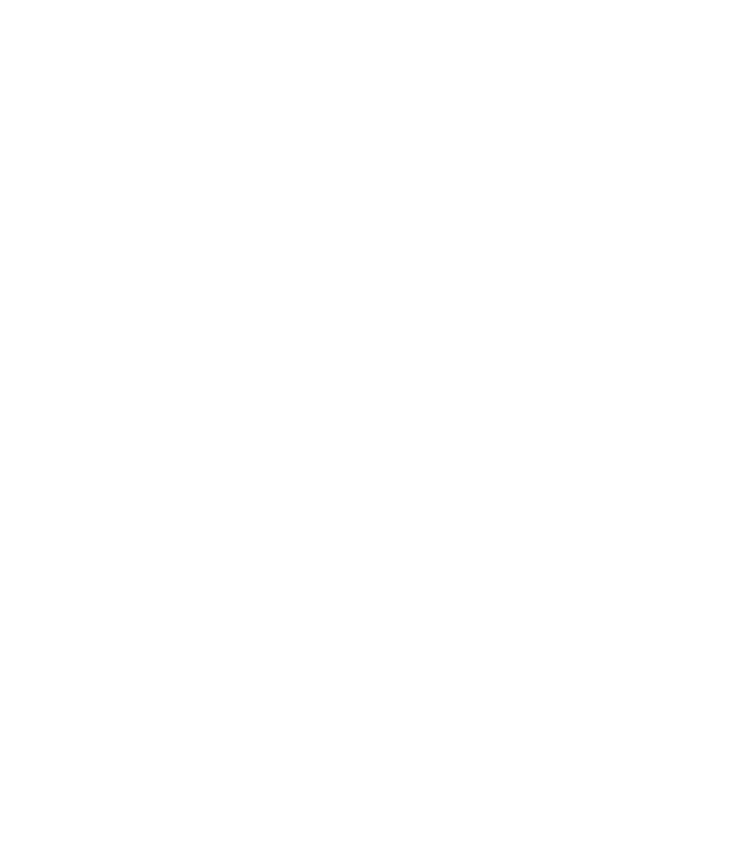
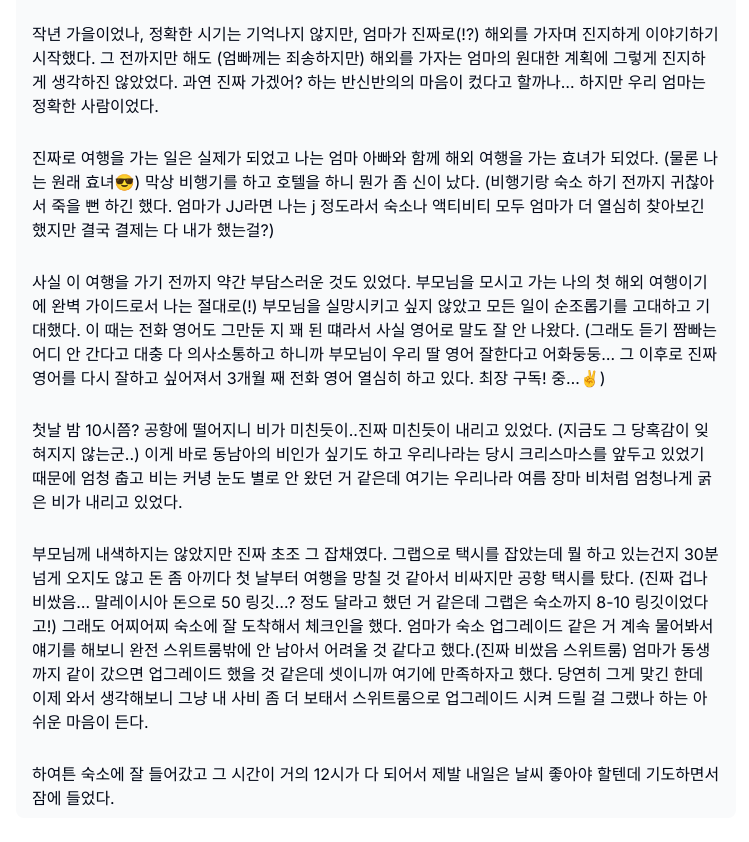
Before and after one commit to SUPINKIM/travle-blog, a Next.js app: page /posts/1 in a window 1280 px wide. Shown: the part 300-1142 px from the top of the page, without its empty margins (264-1013 px from the left). Before the commit the page ends 800 px from the top, so only its background shows below. Built offline with nearby package versions, Linux system fonts and the light colour scheme.

Commit message:
feat: 코타키나발루 1편 상세 내용 추가

```diff
--- a/public/posts/detail/kota-kinabalu.json
+++ b/public/posts/detail/kota-kinabalu.json
@@ -1,10 +1,35 @@
 {
   "title": "코타키나발루 여행기 - 그 첫번째 이야기",
   "summary": "부모님과 함께 한 첫 번째 여행은 과연? 무사히 한국에 귀국할 수 있었을까?",
+  "date": "2023-12-19 ~ 2023-12-23",
   "contents": [
     {
       "image": "",
       "texts": "서론. 우리 가족은 함께 여행을 가거나 공동의 목돈이 들어가는 경우를 대비해 모임 통장을 하고 있다. 한 달에 10만원씩 저금을 하고 있으며 여전히 그 모임통장은 유효하다."
+    },
+    {
+      "image": "",
+      "texts": "작년 가을이었나, 정확한 시기는 기억나지 않지만, 엄마가 진짜로(!?) 해외를 가자며 진지하게 이야기하기 시작했다. 그 전까지만 해도 (엄빠께는 죄송하지만) 해외를 가자는 엄마의 원대한 계획에 그렇게 진지하게 생각하진 않았었다. 과연 진짜 가겠어? 하는 반신반의의 마음이 컸다고 할까나… 하지만 우리 엄마는 정확한 사람이었다. "
+    },
+    {
+      "image": "",
+      "texts": "진짜로 여행을 가는 일은 실제가 되었고 나는 엄마 아빠와 함께 해외 여행을 가는 효녀가 되었다. (물론 나는 원래 효녀😎) 막상 비행기를 하고 호텔을 하니 뭔가 좀 신이 났다. (비행기랑 숙소 하기 전까지 귀찮아서 죽을 뻔 하긴 했다. 엄마가 JJ라면 나는 j 정도라서 숙소나 액티비티 모두 엄마가 더 열심히 찾아보긴 했지만 결국 결제는 다 내가 했는걸?) "
+    },
+    {
+      "image": "",
+      "texts": "사실 이 여행을 가기 전까지 약간 부담스러운 것도 있었다. 부모님을 모시고 가는 나의 첫 해외 여행이기에 완벽 가이드로서 나는 절대로(!) 부모님을 실망시키고 싶지 않았고 모든 일이 순조롭기를 고대하고 기대했다. 이 때는 전화 영어도 그만둔 지 꽤 된 떄라서 사실 영어로 말도 잘 안 나왔다. (그래도 듣기 짬빠는 어디 안 간다고 대충 다 의사소통하고 하니까 부모님이 우리 딸 영어 잘한다고 어화둥둥… 그 이후로 진짜 영어를 다시 잘하고 싶어져서 3개월 째 전화 영어 열심히 하고 있다. 최장 구독! 중…✌️)"
+    },
+    {
+      "image": "",
+      "texts": "첫날 밤 10시쯤? 공항에 떨어지니 비가 미친듯이..진짜 미친듯이 내리고 있었다. (지금도 그 당혹감이 잊혀지지 않는군..) 이게 바로 동남아의 비인가 싶기도 하고 우리나라는 당시 크리스마스를 앞두고 있었기 때문에 엄청 춥고 비는 커녕 눈도 별로 안 왔던 거 같은데 여기는 우리나라 여름 장마 비처럼 엄청나게 굵은 비가 내리고 있었다. "
+    },
+    {
+      "image": "",
+      "texts": "부모님께 내색하지는 않았지만 진짜 초조 그 잡채였다. 그랩으로 택시를 잡았는데 뭘 하고 있는건지 30분 넘게 오지도 않고 돈 좀 아끼다 첫 날부터 여행을 망칠 것 같아서 비싸지만 공항 택시를 탔다. (진짜 겁나 비쌌음… 말레이시아 돈으로 50 링깃…? 정도 달라고 했던 거 같은데 그랩은 숙소까지 8-10 링깃이었다고!) 그래도 어찌어찌 숙소에 잘 도착해서 체크인을 했다. 엄마가 숙소 업그레이드 같은 거 계속 물어봐서 얘기를 해보니 완전 스위트룸밖에 안 남아서 어려울 것 같다고 했다.(진짜 비쌌음 스위트룸) 엄마가 동생까지 같이 갔으면 업그레이드 했을 것 같은데 셋이니까 여기에 만족하자고 했다. 당연히 그게 맞긴 한데 이제 와서 생각해보니 그냥 내 사비 좀 더 보태서 스위트룸으로 업그레이드 시켜 드릴 걸 그랬나 하는 아쉬운 마음이 든다."
+    },
+    {
+      "image": "",
+      "texts": "하여튼 숙소에 잘 들어갔고 그 시간이 거의 12시가 다 되어서 제발 내일은 날씨 좋아야 할텐데 기도하면서 잠에 들었다."
     }
   ]
 }
--- a/src/app/posts/[id]/page.tsx
+++ b/src/app/posts/[id]/page.tsx
@@ -6,27 +6,53 @@
 interface Contents {
   title: string;
   summary?: string;
+  date?: string;
   contents: Array<{ image?: string; texts: string }>;
 }
 
+const ContentsMapper: Record<string, string> = {
+  "1": "http://localhost:3000/posts/detail/kota-kinabalu.json",
+} as const;
+
 const getData = async (id: string) => {
-  const res = await fetch(
-    "http://localhost:3000/posts/detail/kota-kinabalu.json",
-    {
+  try {
+    const res = await fetch(ContentsMapper[id], {
       method: "GET",
       headers: {
         "Content-Type": "application/json",
       },
-    }
-  );
+    });
 
-  return res.json();
+    return res.json();
+  } catch (error) {}
 };
 
-const PostDetailPage = async ({ params }: { params: { slug: string } }) => {
-  const data: Contents = await getData(params.slug);
+const PostDetailPage = async ({ params }: { params: { id: string } }) => {
+  const data: Contents = await getData(params.id);
 
-  return <div>{data.title}</div>;
+  if (!data) {
+    return (
+      <div className="w-full font-semibold text-[20px] flex mt-[20px] justify-center">
+        Not Found 🙃
+      </div>
+    );
+  }
+
+  console.log(data);
+
+  return (
+    <div className="w-full flex justify-center p-[24px] gap-[8px] flex-col items-center">
+      <h1 className="text-[28px] font-semibold">{data.title}</h1>
+      {data.summary && <p className="mt-[16px]">{data.summary}</p>}
+      <div className="contenst max-w-[720px] mt-[32px] grid grid-cols-1 gap-[12px] justify-center px-[8px] bg-gray-50 rounded-[8px]">
+        {data.contents.map(({ image, texts }) => (
+          <p key={texts} className="p-[8px]">
+            {texts}
+          </p>
+        ))}
+      </div>
+    </div>
+  );
 };
 
 export default PostDetailPage;
```
